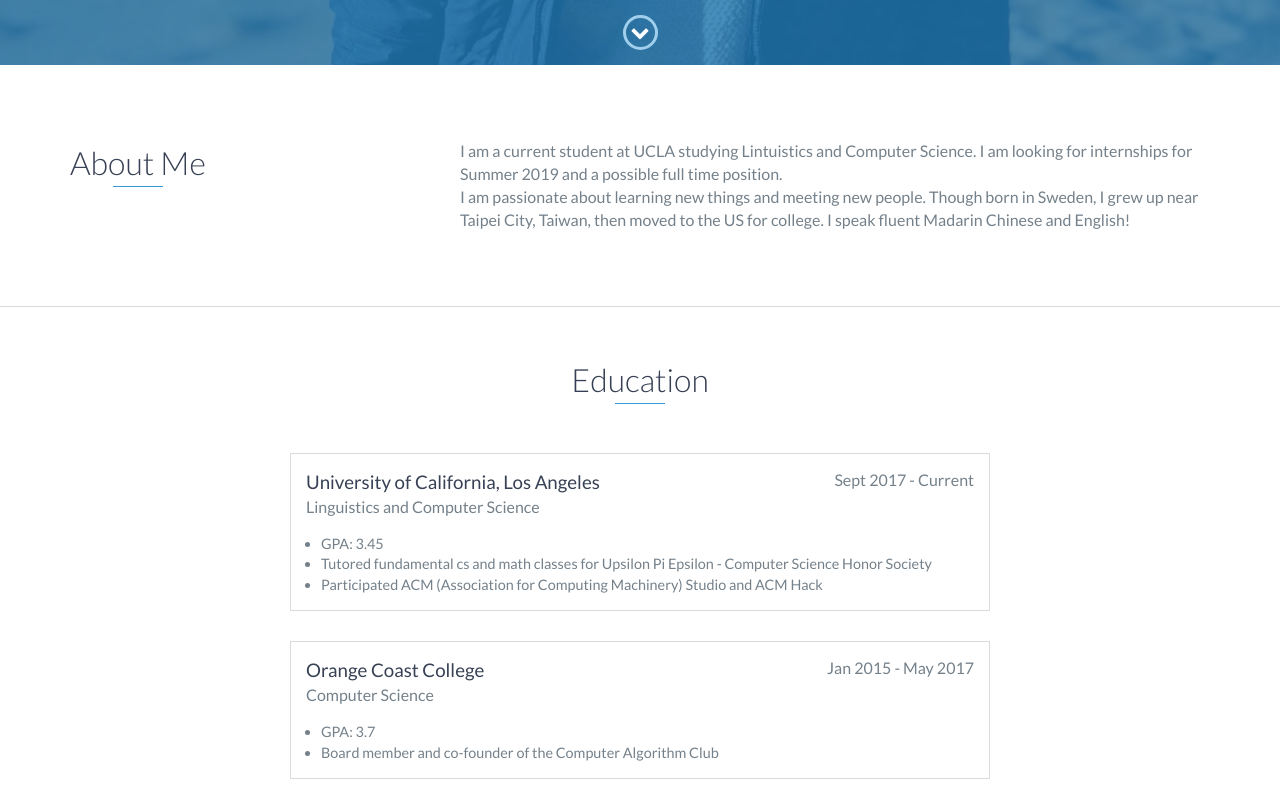
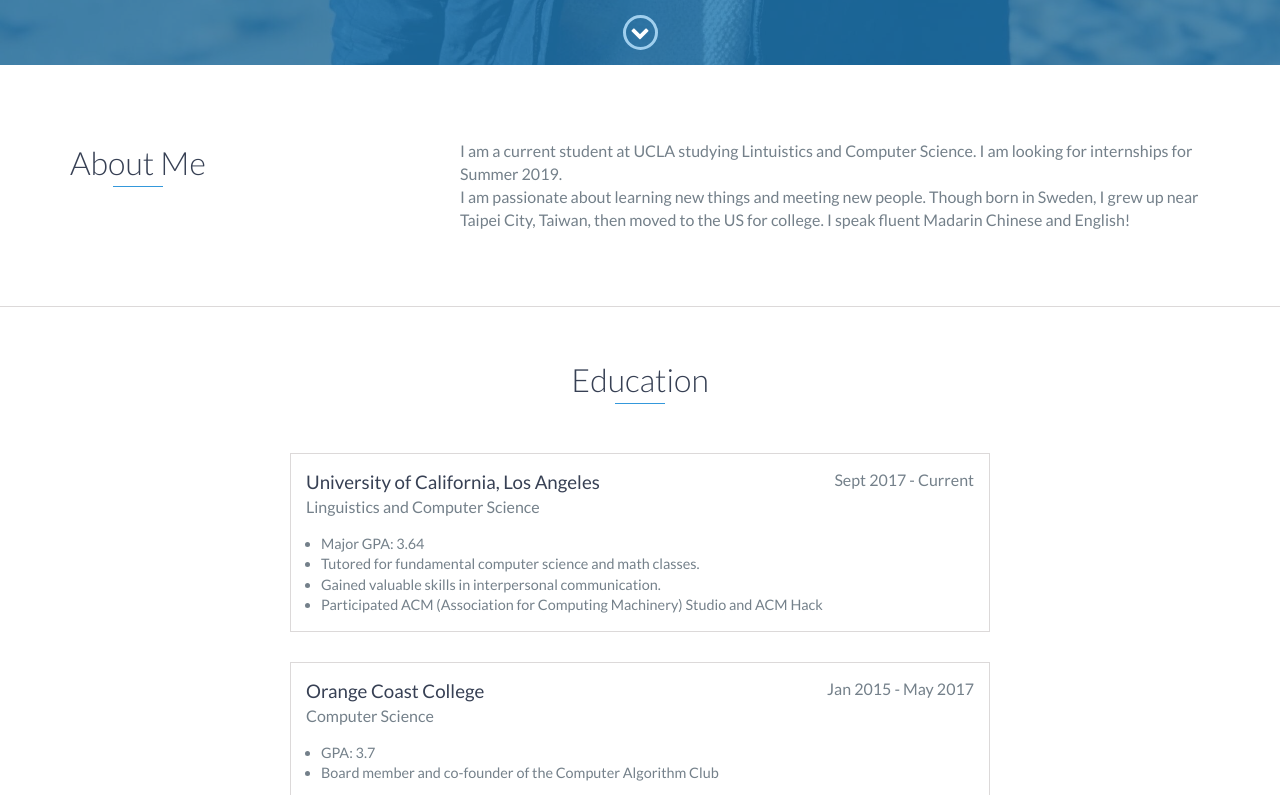
Before and after one commit to goldenogs/goldenogs.github.io, a website: page index.html in a window 1280 px wide. Shown: the part 735-1530 px from the top of the page. Drawn offline with nearby package versions, Linux system fonts and the light colour scheme.

Commit message:
update GPA

```diff
--- a/index.html
+++ b/index.html
@@ -49,7 +49,7 @@
     <div id="lead">
         <div id="lead-content">
             <h1>Golden Hsu</h1>
-            <h4>Pronounced as golden shoe ;)</h4>
+            <h4>Pronounced as golden shoe :)</h4>
             <!-- <h3 class="custom-h3">goldenogs@ucla.edu</h3> -->
             <!-- <a href="#" class="btn-rounded-white">Download Resume</a> -->
         </div>
@@ -75,7 +75,7 @@
                 <div class="col-md-8">
                     <p>
                             I am a current student at UCLA studying Lintuistics and Computer Science.
-                        I am looking for internships for Summer 2019 and a possible full time position.
+                        I am looking for internships for Summer 2019.
                     </p>
                     <p>
                             I am passionate about learning new things and meeting new people.
@@ -97,10 +97,13 @@
             <h4>Linguistics and Computer Science</h4>
             <ul>
                 <li>
-                    GPA: 3.45
+                    Major GPA: 3.64
                 </li>
                 <li>
-                    Tutored fundamental cs and math classes for Upsilon Pi Epsilon - Computer Science Honor Society
+                    Tutored for fundamental computer science and math classes.
+                </li>
+                <li>
+                    Gained valuable skills in interpersonal communication.
                 </li>
                 <li>
                     Participated ACM (Association for Computing Machinery) Studio and ACM Hack
```
